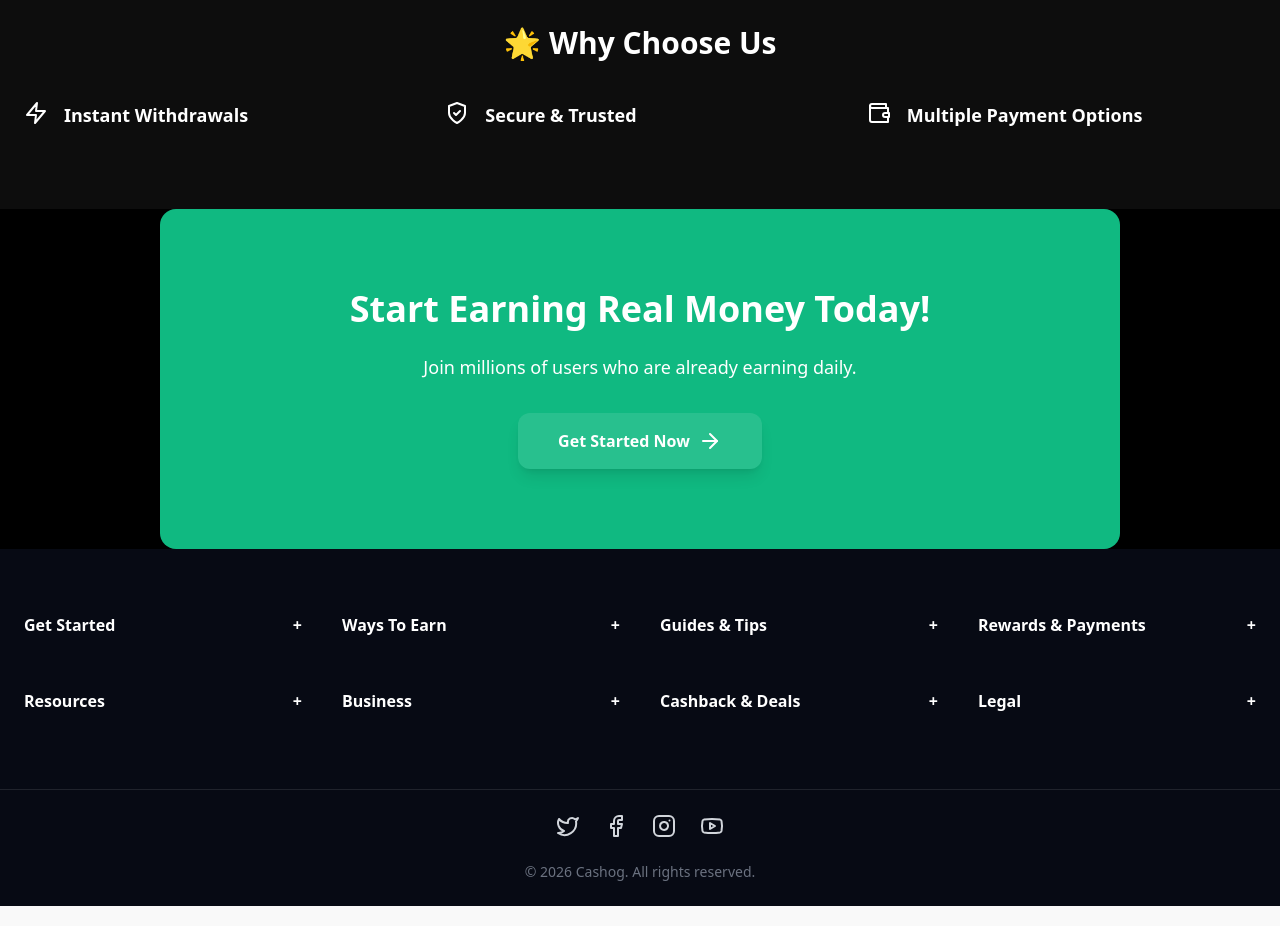
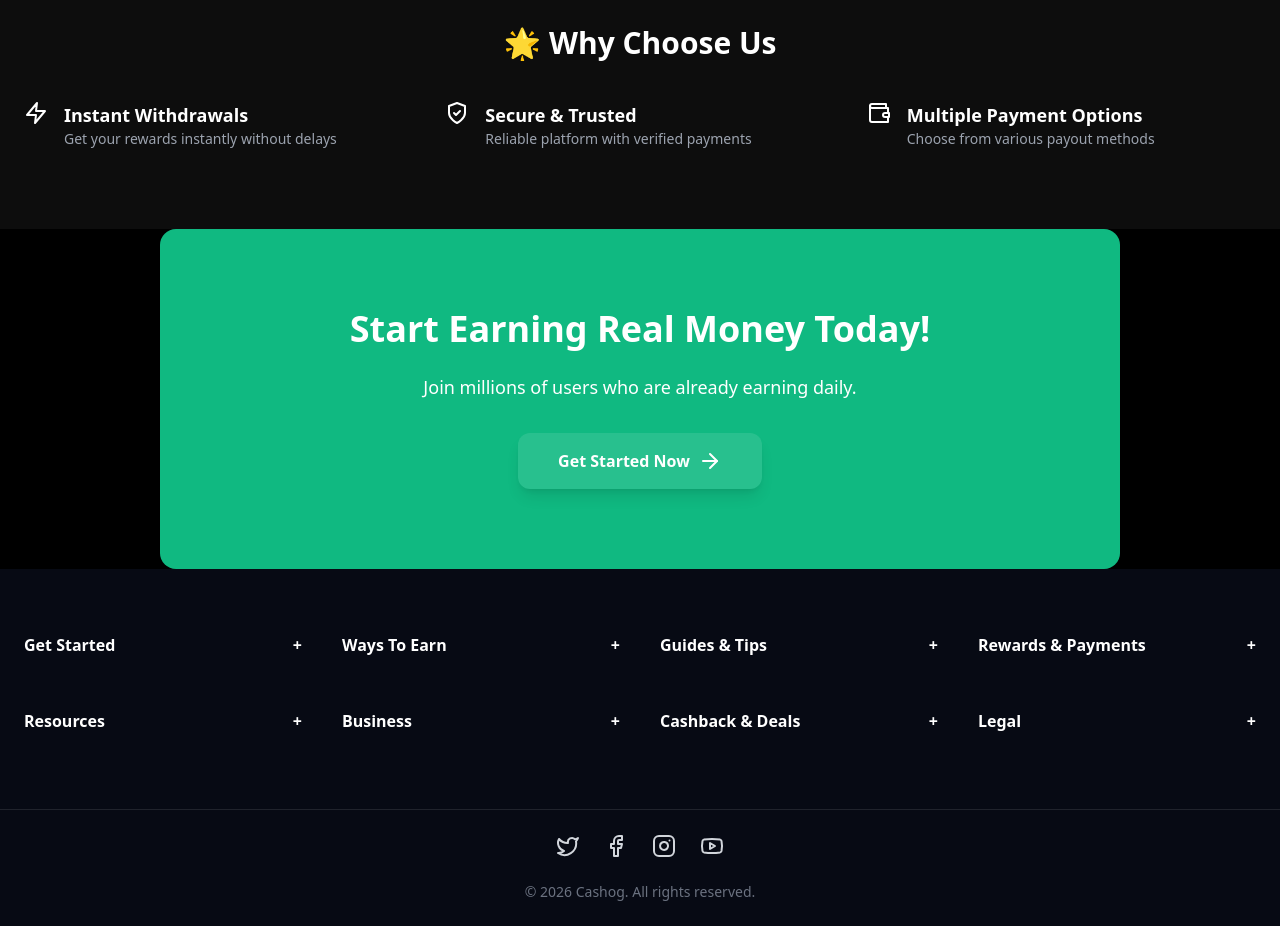
Before and after one commit to tool63/cashin, a Next.js app: page / in a window 1280 px wide. Shown: the part 3380-4306 px from the top of the page. Built offline with nearby package versions, Linux system fonts and the light colour scheme.

Commit message:
Update page.tsx

```diff
--- a/app/page.tsx
+++ b/app/page.tsx
@@ -57,11 +57,8 @@ export default function Home() {
       {/* ================= TRUST / STATS ================= */}
       <section className="py-16 bg-black/5 dark:bg-white/5">
         <div className="max-w-7xl mx-auto px-6 text-center">
-
           {/* Section Title */}
-    <h2 className="text-3xl font-bold mb-4">
-      Trusted by Millions Worldwide
-    </h2>
+          <h2 className="text-3xl font-bold mb-4">Trusted by Millions Worldwide</h2>
           <p className="text-gray-600 dark:text-gray-400 max-w-2xl mx-auto mb-12">
             Cashog is one of the most trusted earning platforms, paying users daily
             across the globe with fast and secure withdrawals.
@@ -92,7 +89,6 @@ export default function Home() {
           </div>
         </div>
       </section>
-
 
       {/* ================= PAYMENT METHODS ================= */}
       <section className="py-16 bg-black/5 dark:bg-white/5">
@@ -134,9 +130,9 @@ export default function Home() {
       <section className="py-20 bg-black/5 dark:bg-white/5">
         <SectionTitle icon="🌟" text="Why Choose Us" />
         <div className="max-w-7xl mx-auto px-6 grid md:grid-cols-3 gap-8">
-          <Feature icon={<Zap />} title="Instant Withdrawals" />
-          <Feature icon={<ShieldCheck />} title="Secure & Trusted" />
-          <Feature icon={<Wallet />} title="Multiple Payment Options" />
+          <Feature icon={<Zap />} title="Instant Withdrawals" description="Get your rewards instantly without delays" />
+          <Feature icon={<ShieldCheck />} title="Secure & Trusted" description="Reliable platform with verified payments" />
+          <Feature icon={<Wallet />} title="Multiple Payment Options" description="Choose from various payout methods" />
         </div>
       </section>
 
```
Lines whose indentation alone changed are shown as unchanged.
